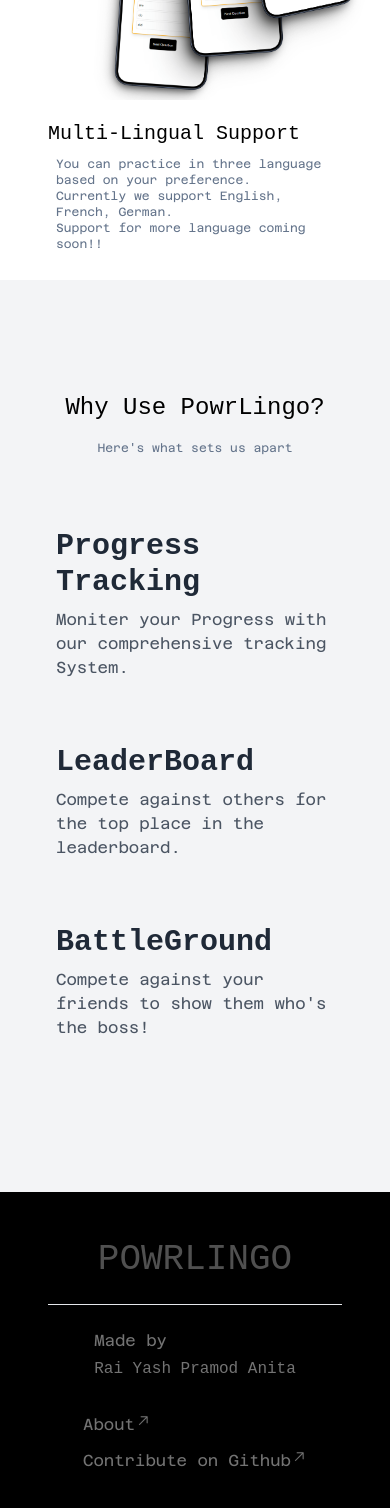
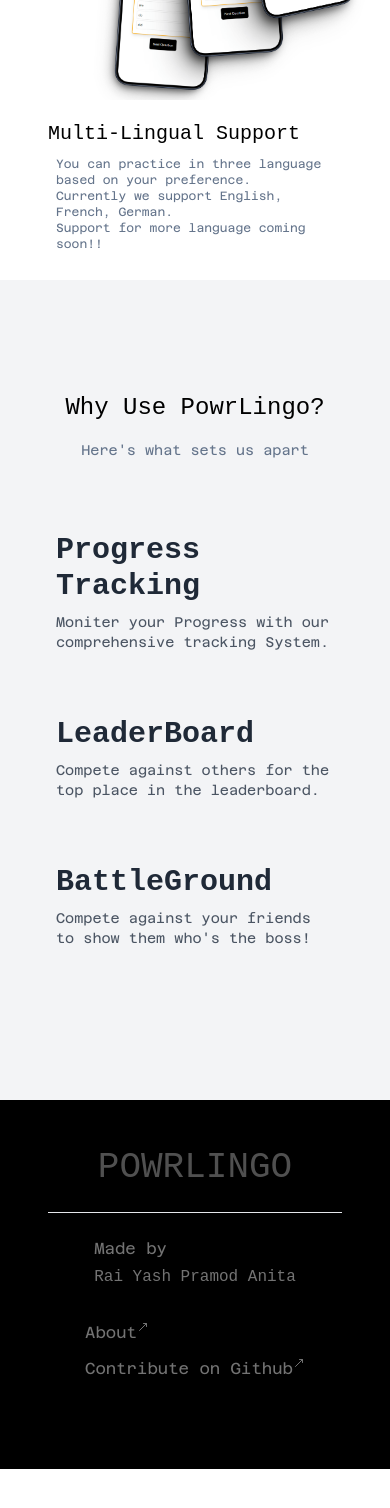
Before and after one commit to RaiYashPramod/PowrLingo-Client, a React (Vite) app: page / in a window 390 px wide. Shown: the part 990-2498 px from the top of the page. After the commit the page ends 2459 px from the top, so only its background shows below. Built offline with nearby package versions, Linux system fonts and the light colour scheme; a web font is replaced by a local one.

Commit message:
fixing bugs

```diff
--- a/src/components/Card.jsx
+++ b/src/components/Card.jsx
@@ -5,7 +5,7 @@
     <div className={`max-w-md mx-auto rounded-xl overflow-hidden`}>
       <div className="p-6">
         <h2 className="text-3xl font-bold text-gray-800 font-mono-bold">{title}</h2>
-        <p className="text-gray-600 mt-2 font-mono-regular">{description}</p>
+        <p className="text-gray-600 mt-2 font-mono-regular text-sm">{description}</p>
       </div>
     </div>
   );
--- a/src/components/Footer.jsx
+++ b/src/components/Footer.jsx
@@ -1,6 +1,6 @@
 import React from "react";
-import { Link } from "react-router-dom";
 import { GoArrowUpRight } from "react-icons/go";
+import { MoveUpRight } from "lucide-react";
 
 const Footer = () => {
   const links = [
@@ -61,8 +61,8 @@
                 </a>
               )}
               <span className="relative overflow-hidden h-fit w-fit">
-                <GoArrowUpRight className="group-hover:-translate-y-5 group-hover:translate-x-5 duration-500 transition-transform ease-in-out-circ fill-light-gray stroke-[0.2]" />
-                <GoArrowUpRight className="absolute top-0 group-hover:translate-x-0 duration-500 group-hover:translate-y-0 transition-all ease-in-out-circ translate-y-5 -translate-x-5 fill-light-gray stroke-[0.2]" />
+                <MoveUpRight className="group-hover:-translate-y-5 group-hover:translate-x-5 duration-500 transition-transform ease-in-out-circ fill-light-gray h-3 w-3" />
+                <MoveUpRight className="absolute top-0 group-hover:translate-x-0 duration-500 group-hover:translate-y-0 transition-all ease-in-out-circ translate-y-5 -translate-x-5 fill-light-gray h-3 w-3" />
               </span>
             </li>
           ))}
--- a/src/components/Navbar.jsx
+++ b/src/components/Navbar.jsx
@@ -38,13 +38,13 @@
             <a href="/" onClick={handleLogOut} aria-label="Logout" className="bg-gray-light text-black w-32 h-8 text-center rounded-md">
               Logout
             </a>
-            <Link to="/practice" aria-label="Quiz">
+            <Link to="/practice" aria-label="Quiz" className="lg:hover:border-b-2">
               Practice
             </Link>
-            <Link to="/leaderboard" aria-label="Leaderboard">
+            <Link to="/leaderboard" aria-label="Leaderboard" className="lg:hover:border-b-2">
               LeaderBoard
             </Link>
-            <Link to="/battleGround" aria-label="BattleGround">
+            <Link to="/battleGround" aria-label="BattleGround" className="lg:hover:border-b-2">
               Battle
             </Link>
           </div>
--- a/src/pages/Home.jsx
+++ b/src/pages/Home.jsx
@@ -100,7 +100,7 @@
             Why Use PowrLingo?
           </span>
 
-          <p className="pt-4 lg:pt-8 text-xs lg:text-base text-slate-500 font-mono-regular">
+          <p className="pt-4 lg:pt-8 text-sm lg:text-base text-slate-500 font-mono-regular">
             Here's what sets us apart
           </p>
         </div>
--- a/src/pages/LeadearBoard.jsx
+++ b/src/pages/LeadearBoard.jsx
@@ -27,6 +27,9 @@
 
   return (
     <>
+      <div className="bg-gray-100">
+        <span className="font-mono-regular text-xs"><span className="underline">Bonus Tips:</span> Update your name in order to appear on the leaderboard.</span>
+      </div>
       <div className="flex flex-col items-center bg-gray-100 font-mono min-h-screen">
         <h3 className="p-6 text-4xl font-extrabold">LeaderBoard</h3>
         {data.leaderboard ? (
--- a/src/pages/UserProfile.jsx
+++ b/src/pages/UserProfile.jsx
@@ -95,7 +95,7 @@
   };
 
   if (!user) {
-    return <div>Loading...</div>;
+    return <div className="flex justify-center items-center h-screen"><Loader2 className="w-10 h-10"/></div>;
   }
 
   return (
@@ -233,7 +233,7 @@
           </div>
         </>
       ) : (
-        <div className="text-center">Loading...</div>
+        <div className="text-center">Loa</div>
       )}
     </div>
   );
```
